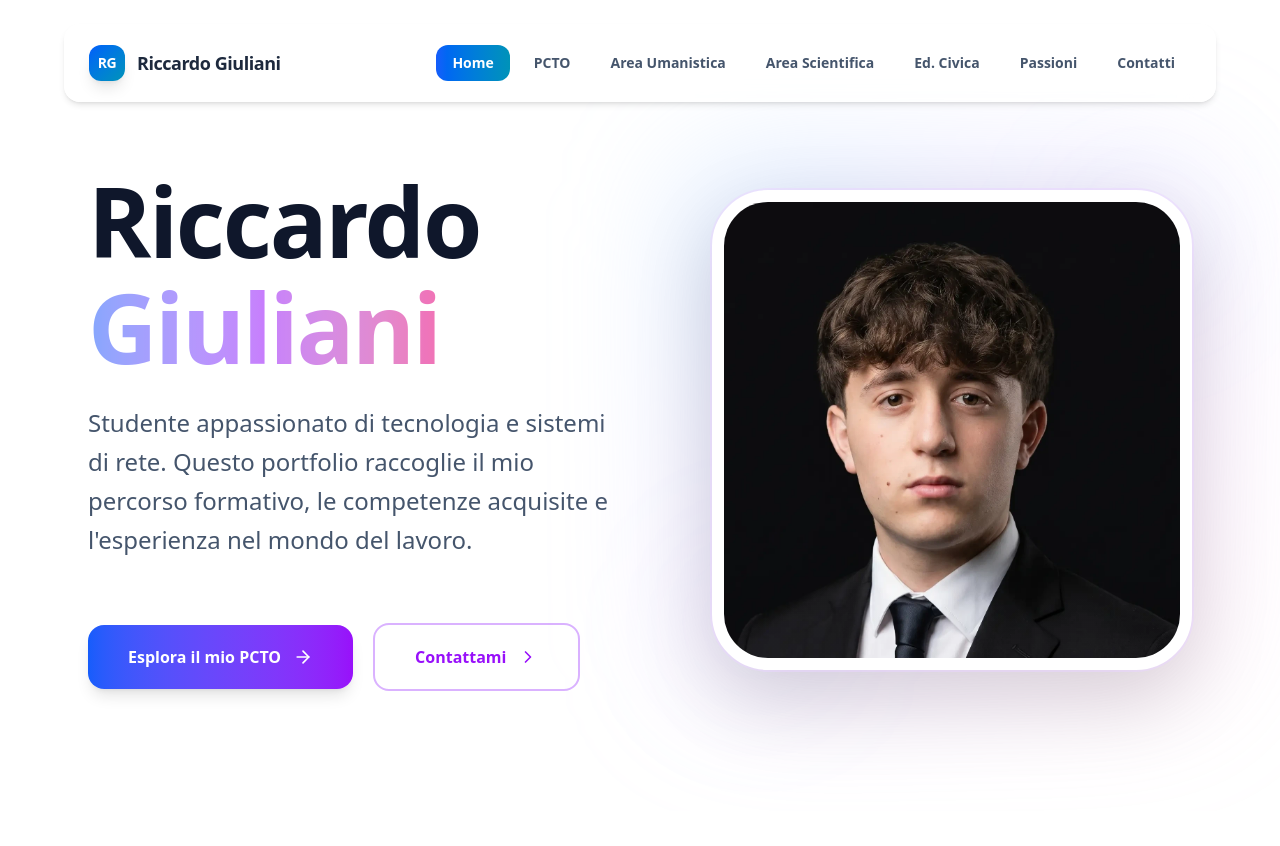
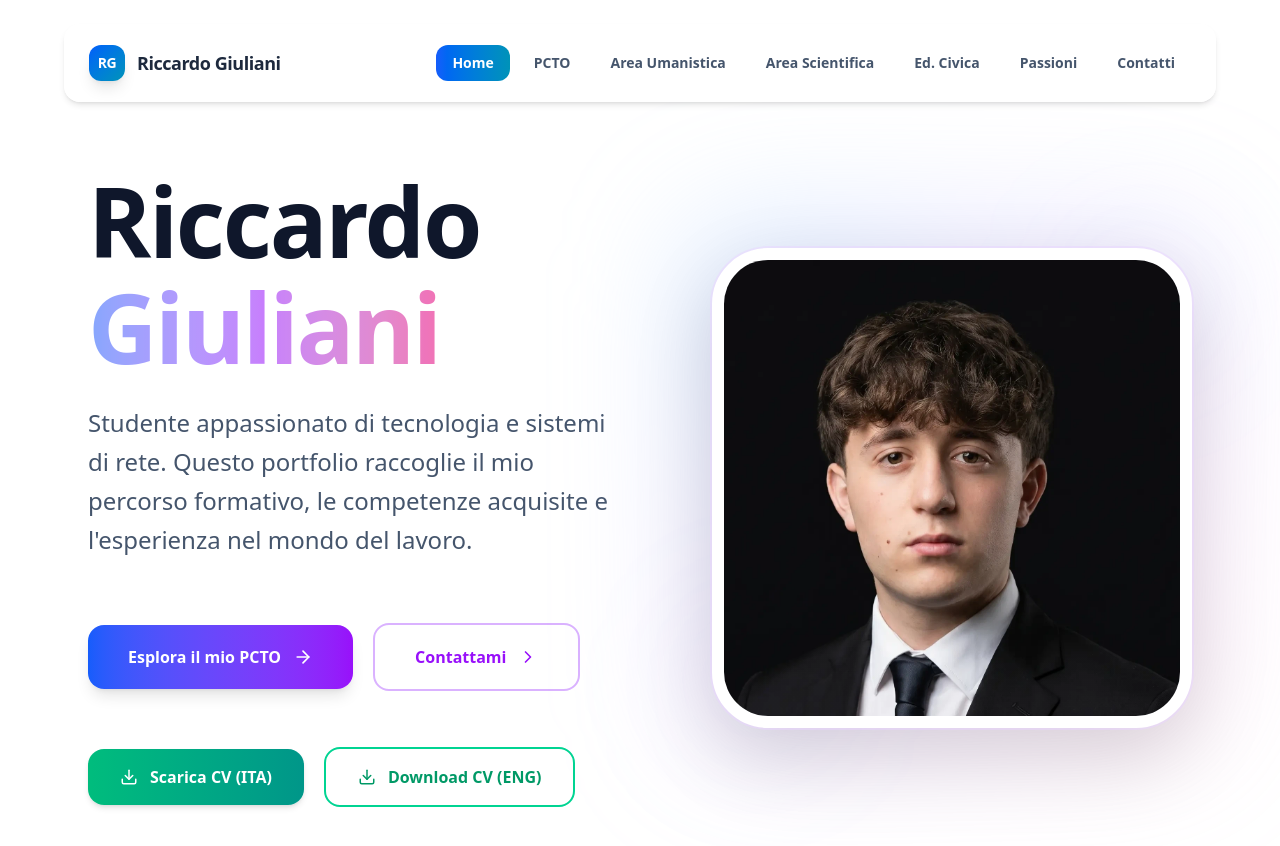
Before and after one commit to giuls-35456/portfolio-giuliani, a React (Vite) app: page / in a window 1280 px wide. Shown: the top 846 px of the page. Before the commit the page ends 811 px from the top, so only its background shows below. Built offline with nearby package versions, Linux system fonts and the light colour scheme.

Commit message:
Aggiornate Home e Contatti con i bottoni per il download del CV

```diff
--- a/pages/Contatti.tsx
+++ b/pages/Contatti.tsx
@@ -1,7 +1,7 @@
 import React from 'react';
 import { motion } from 'framer-motion';
 import { INFO } from '../constants';
-import { Mail, Phone, MapPin, Send, Github, ArrowRight } from 'lucide-react';
+import { Mail, Phone, MapPin, Send, Github, ArrowRight, Download } from 'lucide-react';
 
 const Contatti: React.FC = () => {
   return (
@@ -118,6 +118,55 @@ const Contatti: React.FC = () => {
         </div>
       </section>
 
+      {/* CV Download Section */}
+      <section className="space-y-12">
+        <div className="flex items-center gap-4">
+          <div className="w-2 h-8 bg-slate-800 rounded-full"></div>
+          <h2 className="text-3xl font-bold text-slate-900">Scarica il Mio Curriculum</h2>
+        </div>
+
+        <div className="grid md:grid-cols-2 gap-8">
+          <motion.a
+            href="/documents/CV_Riccardo_Giuliani_ITA.pdf"
+            download="CV_Riccardo_Giuliani_ITA.pdf"
+            initial={{ opacity: 0, y: 20 }}
+            whileInView={{ opacity: 1, y: 0 }}
+            viewport={{ once: true }}
+            whileHover={{ y: -8 }}
+            className="group flex items-center gap-6 p-10 bg-gradient-to-br from-emerald-50 to-teal-50 rounded-[2.5rem] border border-emerald-200 hover:border-emerald-400 transition-all shadow-lg hover:shadow-xl"
+          >
+            <div className="w-20 h-20 bg-gradient-to-br from-emerald-500 to-teal-600 text-white rounded-2xl flex items-center justify-center group-hover:scale-110 transition-transform">
+              <Download size={40} />
+            </div>
+            <div className="flex-1">
+              <h3 className="font-bold text-emerald-900 text-2xl mb-2">CV Italiano</h3>
+              <p className="text-emerald-700 font-light">Scarica il mio curriculum vitae in italiano</p>
+            </div>
+            <ArrowRight className="text-emerald-600 group-hover:text-emerald-900 transition-colors" size={28} />
+          </motion.a>
+
+          <motion.a
+            href="/documents/CV_Riccardo_Giuliani_ENG.pdf"
+            download="CV_Riccardo_Giuliani_ENG.pdf"
+            initial={{ opacity: 0, y: 20 }}
+            whileInView={{ opacity: 1, y: 0 }}
+            viewport={{ once: true }}
+            transition={{ delay: 0.1 }}
+            whileHover={{ y: -8 }}
+            className="group flex items-center gap-6 p-10 bg-gradient-to-br from-blue-50 to-indigo-50 rounded-[2.5rem] border border-blue-200 hover:border-blue-400 transition-all shadow-lg hover:shadow-xl"
+          >
+            <div className="w-20 h-20 bg-gradient-to-br from-blue-500 to-indigo-600 text-white rounded-2xl flex items-center justify-center group-hover:scale-110 transition-transform">
+              <Download size={40} />
+            </div>
+            <div className="flex-1">
+              <h3 className="font-bold text-blue-900 text-2xl mb-2">CV English</h3>
+              <p className="text-blue-700 font-light">Download my curriculum vitae in English</p>
+            </div>
+            <ArrowRight className="text-blue-600 group-hover:text-blue-900 transition-colors" size={28} />
+          </motion.a>
+        </div>
+      </section>
+
       {/* GitHub Section */}
       <section className="space-y-12">
         <div className="flex items-center gap-4">
--- a/pages/Home.tsx
+++ b/pages/Home.tsx
@@ -1,7 +1,7 @@
 import React from 'react';
 import { motion } from 'framer-motion';
 import { INFO } from '../constants';
-import { ArrowRight, ChevronRight } from 'lucide-react';
+import { ArrowRight, ChevronRight, Download } from 'lucide-react';
 import { Link } from 'react-router-dom';
 
 /**
@@ -65,6 +65,31 @@ const Home: React.FC = () => {
             <ChevronRight size={20} />
           </Link>
         </motion.div>
+
+        {/* Pulsanti Download CV */}
+        <motion.div
+          initial={{ opacity: 0, y: 20 }}
+          animate={{ opacity: 1, y: 0 }}
+          transition={{ delay: 0.5, duration: 0.8 }}
+          className="flex flex-col sm:flex-row items-center gap-5 justify-center lg:justify-start pt-4"
+        >
+          <a
+            href="/documents/CV_Riccardo_Giuliani_ITA.pdf"
+            download="CV_Riccardo_Giuliani_ITA.pdf"
+            className="w-full sm:w-auto inline-flex items-center justify-center gap-3 bg-gradient-to-r from-emerald-500 to-teal-600 text-white px-8 py-4 rounded-2xl hover:shadow-xl transition-all duration-300 shadow-md active:scale-95 font-semibold text-sm md:text-base"
+          >
+            <Download size={18} />
+            Scarica CV (ITA)
+          </a>
+          <a
+            href="/documents/CV_Riccardo_Giuliani_ENG.pdf"
+            download="CV_Riccardo_Giuliani_ENG.pdf"
+            className="w-full sm:w-auto inline-flex items-center justify-center gap-3 bg-white border-2 border-emerald-400 text-emerald-600 px-8 py-4 rounded-2xl hover:border-emerald-600 hover:bg-emerald-50 transition-all duration-300 active:scale-95 font-semibold text-sm md:text-base"
+          >
+            <Download size={18} />
+            Download CV (ENG)
+          </a>
+        </motion.div>
       </div>
 
       {/* Sezione Foto Profilo - Destra */}
```
